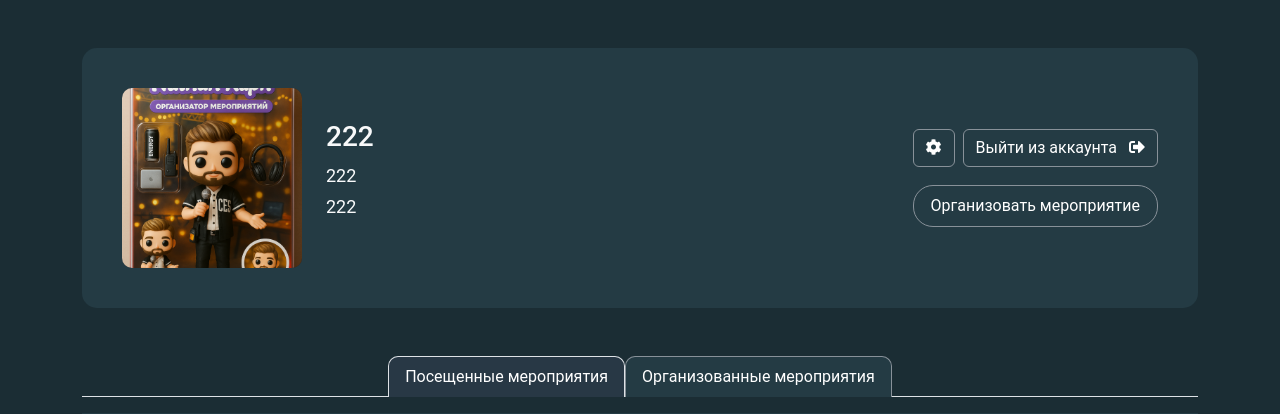
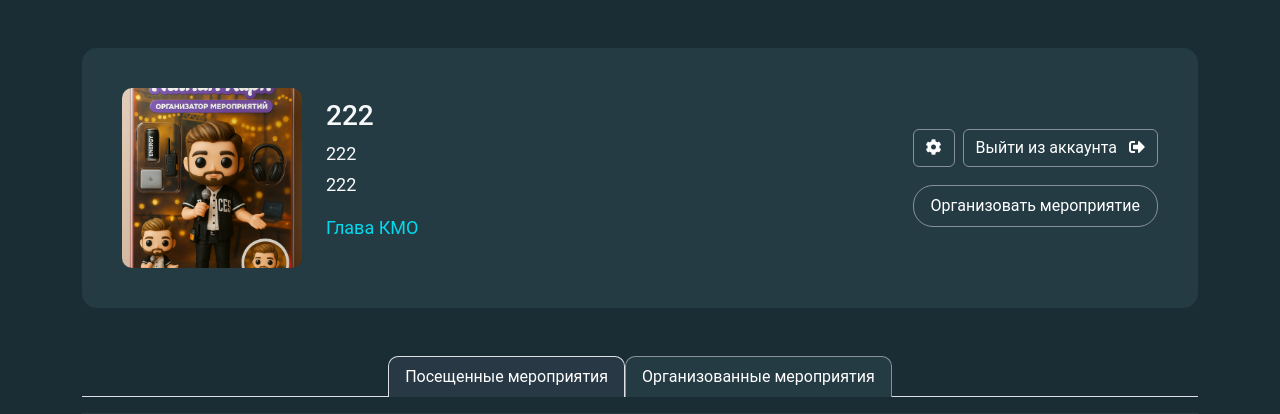
Before and after one commit to koren-feyhoa/fabrica-razrushenii-TM-, a Django app: page /users/accounts/profile/ in a window 1280 px wide. Shown: the part 234-648 px from the top of the page. Run offline with Django 5.2, Linux system fonts and the light colour scheme; a user stored in the database is signed in; data comes from the database, SQL or seed files in the repository; some libraries are stand-ins or nearby versions.

Commit message:
user_profile

```diff
--- a/MCIKIT/users/templates/users/user_profile.html
+++ b/MCIKIT/users/templates/users/user_profile.html
@@ -287,6 +287,11 @@
                     <h3>{{ user.Name_User }}</h3>
                     <p class="mb-1">{{ user.Number_of_group }}</p>
                     <p>{{ user.username }}</p>
+                    {% if user.is_super_user %}
+                    <p style="color: #02DAEE">Глава КМО</p>
+                    {% elif user.is_pro_user %}
+                    <p style="color: #02DAEE;">Активист МЦ ИКИТ</p>
+                    {% endif %}
                 </div>
                 <div class="col-auto d-flex flex-column align-items-end">
                     <div class="d-flex gap-2 mb-2">
```
